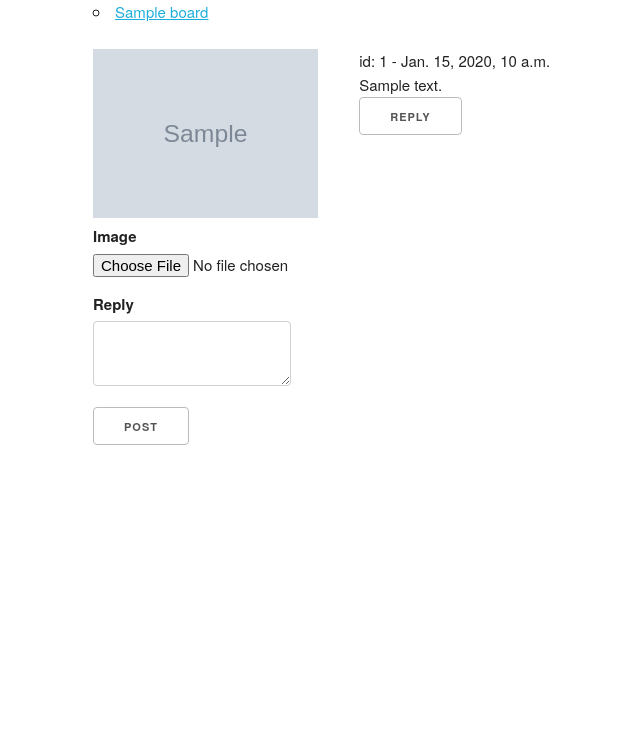
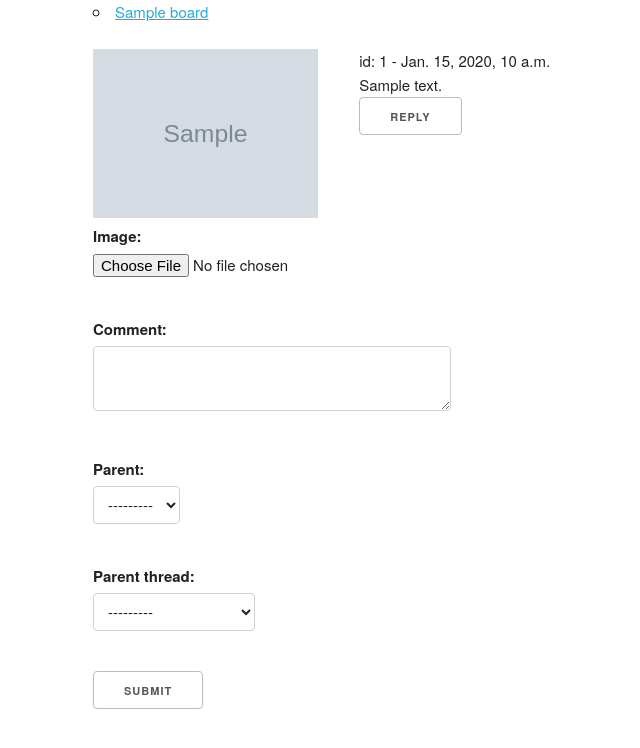
Before and after one commit to FFX01/robo, a Django app: page /thread/1/ in a window 1280 px wide. Shown: the top 748 px of the page, without its empty margins (35-675 px from the left). Run offline with Django 3.2, Linux system fonts and the light colour scheme; tables that the repository leaves empty hold one stand-in row (values such as "Sample post"); grey boxes marked "Sample" are stand-in pictures.

Commit message:
V0.0.1 - added ability to reply to posts under singe-thread-view. created post model form.

```diff
--- a/cyber/templates/base.html
+++ b/cyber/templates/base.html
@@ -7,6 +7,7 @@
 <head>
     <link rel="stylesheet" href="{% static 'Skeleton/css/normalize.css' %}">
     <link rel="stylesheet" href="{% static 'Skeleton/css/skeleton.css' %}">
+    <link rel="stylesheet" href="{% static 'site/css/main.css' %}">
 </head>
 <body>
 {% list_boards %}
--- /dev/null
+++ b/cyber/thread/forms.py
@@ -0,0 +1,14 @@
+from django.forms import ModelForm
+from post.models import Post
+
+
+class PostForm(ModelForm):
+
+    class Meta:
+        model = Post
+        fields = [
+            'image',
+            'body',
+            'parent',
+            'parent_thread'
+        ]
--- a/cyber/thread/templates/thread/single_thread.html
+++ b/cyber/thread/templates/thread/single_thread.html
@@ -12,20 +12,15 @@
                     <span class="post-meta">id: {{post.id}} - {{post.timestamp}}</span>
                     <div class="post-body">{{post.body}}</div>
                     <div class="post-reply">
-                        <input type="button" value="reply">
+                        <input id="post-reply-btn-{{post.id}}" type="button" value="reply">
                     </div>
                 </div>
             </div>
             <div class="post-reply-box">
-                <form method="POST" class="post-reply-form" enctype="multipart/form-data">
+                <form method="post" class="post reply form" enctype="multipart/form-data">
                     {% csrf_token %}
-                    <input type="hidden" id="new_post_parent_thread" name="new_post_parent_thread" value="{{post.parent_thread.id}}">
-                    <input type="hidden" id="new_post_parent_post" name="new_post_parent_post" value="{{post.id}}">
-                    <label for="new_post_image">Image</label>
-                    <input type="file" accept="image/*" id="new_post_image" name="new_post_image" class="post-input-image">
-                    <label for="new_post_body">Reply</label>
-                    <textarea id="new_post_body" name="new_post_body" class="post-input-body"></textarea><br>
-                    <input type="submit" class="post-reply-submit" value="Post">
+                    {{post_form.as_p}}
+                    <input type="submit" value="Submit">
                 </form>
             </div>
         {% endfor %}
--- a/cyber/thread/views.py
+++ b/cyber/thread/views.py
@@ -1,17 +1,20 @@
 from django.shortcuts import render, get_object_or_404
-from django.http import HttpResponse
+from django.http import HttpResponse, HttpResponseRedirect
 from django.views.generic import View
 
 from .models import Thread
 from post.models import Post
+from .forms import PostForm
 
 
 class SingleThread(View):
 
     def get(self, request, id):
         thread = get_object_or_404(Thread, id=id)
+        form = PostForm()
         context = {
             'thread': thread,
+            'post_form': form
         }
         return render(
             request,
@@ -19,8 +22,13 @@ class SingleThread(View):
             context,
         )
 
-    def post(self, request):
-        # TODO: Save new Post
-        # TODO: Create Post model form.
-        print(request.FILES)
-        return HttpResponse('Thanks')
+    def post(self, request, id):
+
+        form = PostForm(
+            data=request.POST,
+            files=request.FILES
+        )
+
+        form.save()
+
+        return HttpResponseRedirect('#')
```
Also changed, not shown: cyber/static/site/css/main.css (added).
